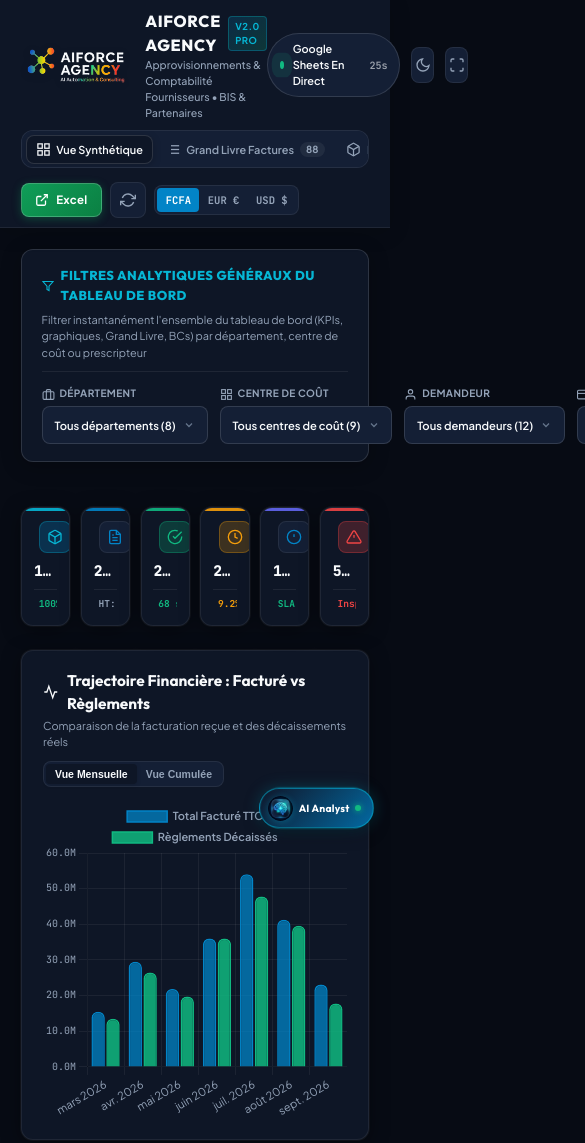
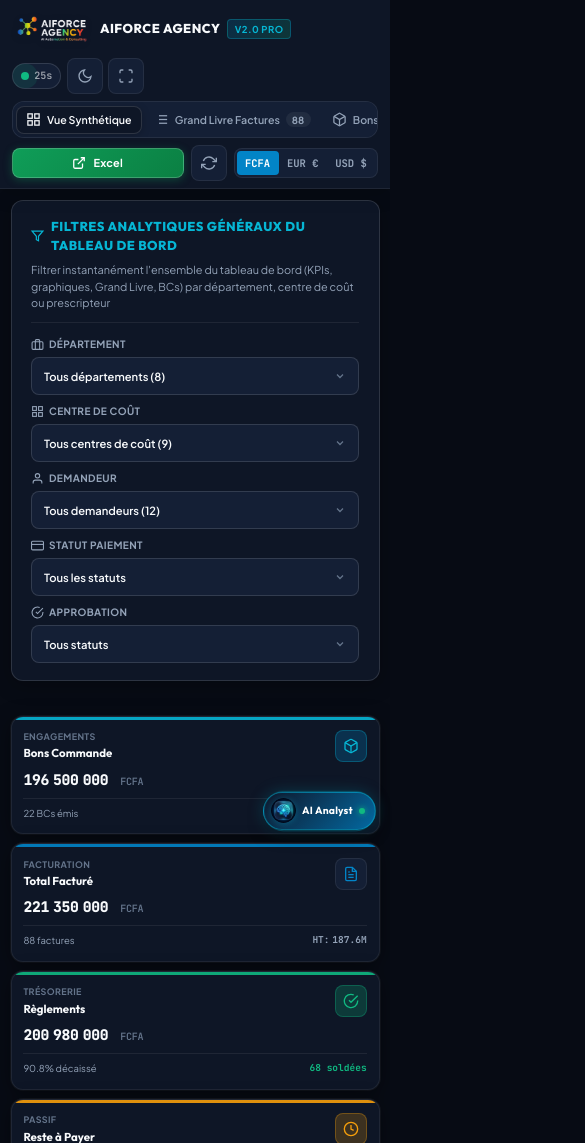
Before and after one commit to calebwils/Intelligent-Dashboard, a website: page index.html in a window 390 px wide. Shown: the top 1143 px of the page, 585 px wide, since content can reach past the window. Drawn offline with nearby package versions, Linux system fonts and the light colour scheme; no server answers.

Commit message:
feat(mobile): implement full mobile responsive design system for smartphones and tablets

```diff
--- a/index.html
+++ b/index.html
@@ -19,7 +19,7 @@
   <meta http-equiv="Expires" content="0">
 
   <!-- Application Stylesheet with cache-busting -->
-  <link rel="stylesheet" href="styles.css?v=2.4.0">
+  <link rel="stylesheet" href="styles.css?v=2.5.0">
 
   <!-- Critical Inlined Filter & KPI Grid Styles (guaranteed immediate styling) -->
   <style>
@@ -63,6 +63,21 @@
       grid-template-columns: repeat(5, 1fr);
       gap: 0.85rem;
       align-items: flex-end;
+    }
+    @media (max-width: 1024px) {
+      .global-filter-controls {
+        grid-template-columns: repeat(3, 1fr);
+      }
+    }
+    @media (max-width: 768px) {
+      .global-filter-controls {
+        grid-template-columns: repeat(2, 1fr);
+      }
+    }
+    @media (max-width: 480px) {
+      .global-filter-controls {
+        grid-template-columns: 1fr;
+      }
     }
     .filter-item {
       display: flex;
@@ -177,11 +192,27 @@
       font-size: 0.85rem;
       margin-left: 0.5rem;
     }
-    /* 6 KPI Cards on 1 Single Row */
+    /* KPI Cards Grid with Responsive Breakpoints */
     .kpi-grid {
       display: grid !important;
-      grid-template-columns: repeat(6, 1fr) !important;
+      grid-template-columns: repeat(6, 1fr);
       gap: 0.75rem !important;
+    }
+    @media (max-width: 1200px) {
+      .kpi-grid {
+        grid-template-columns: repeat(3, 1fr) !important;
+      }
+    }
+    @media (max-width: 768px) {
+      .kpi-grid {
+        grid-template-columns: repeat(2, 1fr) !important;
+        gap: 0.65rem !important;
+      }
+    }
+    @media (max-width: 420px) {
+      .kpi-grid {
+        grid-template-columns: 1fr !important;
+      }
     }
     .kpi-card {
       padding: 0.95rem 0.85rem !important;
--- a/styles.css
+++ b/styles.css
@@ -3020,18 +3020,309 @@ body.is-fullscreen #fullscreenToggleBtn {
   font-size: 1.25rem;
 }
 
-/* Responsive adjustment for Mobile screens */
+/* ==========================================================================
+   MOBILE & RESPONSIVE DESIGN SYSTEM (PHONES, TABLETS & COMPACT SCREENS)
+   ========================================================================== */
+
+/* Universal Anti-Overflow Constraints */
+html, body {
+  max-width: 100vw;
+  overflow-x: hidden;
+}
+
+.app-main, .tab-panel, .global-filter-card, .chart-card {
+  max-width: 100%;
+  min-width: 0;
+  box-sizing: border-box;
+}
+
+.table-responsive, .sheets-scroll-wrapper {
+  width: 100%;
+  max-width: 100%;
+  overflow-x: auto;
+  -webkit-overflow-scrolling: touch;
+  box-sizing: border-box;
+}
+
+/* 1. Medium Tablets & Laptops (max-width: 1024px) */
+@media (max-width: 1024px) {
+  .global-filter-controls {
+    grid-template-columns: repeat(3, 1fr) !important;
+  }
+
+  .kpi-grid {
+    grid-template-columns: repeat(3, 1fr) !important;
+  }
+
+  .charts-row-dual, .charts-row-triple {
+    grid-template-columns: 1fr !important;
+    gap: 1.25rem !important;
+  }
+}
+
+/* 2. Tablets & Mobile Landscape (max-width: 860px) */
+@media (max-width: 860px) {
+  .header-inner {
+    padding: 0.5rem 0.85rem;
+    gap: 0.5rem;
+  }
+
+  .header-top-row {
+    flex-wrap: wrap;
+    gap: 0.5rem;
+  }
+
+  .brand-group {
+    gap: 0.6rem;
+  }
+
+  .brand-logo-img {
+    height: 34px;
+  }
+
+  .brand-title {
+    font-size: 1rem;
+  }
+
+  .brand-sub {
+    font-size: 0.68rem;
+    display: -webkit-box;
+    -webkit-line-clamp: 1;
+    -webkit-box-orient: vertical;
+    overflow: hidden;
+  }
+
+  .header-top-right {
+    gap: 0.4rem;
+  }
+
+  .sync-pill {
+    padding: 0.35rem 0.65rem;
+    font-size: 0.74rem;
+    gap: 0.4rem;
+  }
+
+  .header-nav-row {
+    flex-direction: column;
+    align-items: stretch;
+    gap: 0.5rem;
+  }
+
+  .nav-tabs {
+    width: 100%;
+    max-width: 100%;
+    overflow-x: auto;
+    -webkit-overflow-scrolling: touch;
+    scrollbar-width: none;
+    padding: 0.25rem;
+    display: flex;
+    flex-wrap: nowrap;
+  }
+
+  .nav-tab-btn {
+    flex-shrink: 0;
+    padding: 0.4rem 0.65rem;
+    font-size: 0.76rem;
+  }
+
+  .header-action-tools {
+    width: 100%;
+    justify-content: space-between;
+    gap: 0.5rem;
+  }
+
+  .btn-gsheet-direct {
+    flex: 1;
+    justify-content: center;
+    padding: 0.42rem 0.65rem;
+    font-size: 0.78rem;
+  }
+
+  .currency-picker {
+    flex-shrink: 0;
+  }
+}
+
+/* 3. Smartphones & Mobile Portrait (max-width: 768px) */
+@media (max-width: 768px) {
+  .app-main {
+    padding: 0.75rem;
+    gap: 1rem;
+    max-width: 100vw;
+    overflow-x: hidden;
+  }
+
+  .global-filter-card {
+    padding: 0.85rem 1rem;
+    margin-bottom: 1rem;
+  }
+
+  .global-filter-header {
+    flex-direction: column;
+    align-items: flex-start;
+    gap: 0.25rem;
+  }
+
+  .filter-header-title {
+    font-size: 0.85rem;
+  }
+
+  .filter-header-desc {
+    font-size: 0.72rem;
+  }
+
+  .global-filter-controls {
+    grid-template-columns: repeat(2, 1fr) !important;
+    gap: 0.65rem !important;
+  }
+
+  .kpi-grid {
+    grid-template-columns: repeat(2, 1fr) !important;
+    gap: 0.65rem !important;
+  }
+
+  .kpi-card {
+    padding: 0.85rem 0.75rem !important;
+  }
+
+  .kpi-title {
+    font-size: 0.8rem !important;
+  }
+
+  .kpi-val {
+    font-size: 1.2rem !important;
+  }
+
+  .kpi-footer {
+    font-size: 0.65rem !important;
+  }
+
+  .chart-card {
+    padding: 1rem 0.85rem;
+    gap: 0.75rem;
+  }
+
+  .chart-card-header {
+    flex-direction: column;
+    align-items: flex-start;
+    gap: 0.5rem;
+  }
+
+  .section-title {
+    font-size: 0.92rem;
+  }
+
+  .section-subtitle {
+    font-size: 0.72rem;
+  }
+
+  .chart-toggle-group {
+    width: 100%;
+    display: flex;
+  }
+
+  .chart-toggle-btn {
+    flex: 1;
+    text-align: center;
+    padding: 0.35rem 0.5rem;
+    font-size: 0.72rem;
+  }
+
+  .chart-canvas-wrap {
+    height: 240px !important;
+    max-height: 260px;
+    width: 100%;
+  }
+
+  .table-responsive {
+    margin: 0 -0.25rem;
+  }
+
+  .ledger-table th, .ledger-table td {
+    padding: 0.6rem 0.75rem;
+    font-size: 0.75rem;
+  }
+
+  .process-steps-track {
+    grid-template-columns: 1fr !important;
+    gap: 0.75rem !important;
+  }
+}
+
+/* 4. Compact Smartphones (max-width: 480px) */
+@media (max-width: 480px) {
+  .global-filter-controls {
+    grid-template-columns: 1fr !important;
+  }
+
+  .kpi-grid {
+    grid-template-columns: 1fr !important;
+    gap: 0.55rem !important;
+  }
+
+  .brand-sub {
+    display: none;
+  }
+
+  #headerSyncText {
+    display: none;
+  }
+
+  .sync-pill {
+    padding: 0.35rem 0.55rem;
+  }
+
+  .brand-title {
+    font-size: 0.92rem;
+  }
+
+  .brand-logo-img {
+    height: 28px;
+  }
+}
+
+/* 5. Mobile AI Chatbot & Floating Widget (max-width: 640px) */
 @media (max-width: 640px) {
   .ai-chatbot-window {
-    width: calc(100vw - 20px);
-    height: calc(100vh - 80px);
-    right: 10px;
-    bottom: 74px;
-    border-radius: 12px;
-  }
+    width: calc(100vw - 16px) !important;
+    height: calc(100vh - 85px) !important;
+    max-height: calc(100vh - 85px) !important;
+    left: 8px !important;
+    right: 8px !important;
+    bottom: 72px !important;
+    border-radius: 14px !important;
+  }
+
   .ai-floating-trigger {
-    bottom: 16px;
-    right: 16px;
-    padding: 0.45rem 0.85rem 0.45rem 0.55rem;
-  }
-}
+    bottom: 14px !important;
+    right: 14px !important;
+    padding: 0.4rem 0.75rem 0.4rem 0.5rem !important;
+  }
+
+  .ai-chat-header {
+    padding: 0.75rem 0.85rem !important;
+  }
+
+  .ai-header-titles .ai-title {
+    font-size: 0.88rem !important;
+  }
+
+  .ai-chat-messages {
+    padding: 0.85rem !important;
+    gap: 0.75rem !important;
+  }
+
+  .ai-message {
+    max-width: 94% !important;
+    font-size: 0.82rem !important;
+  }
+
+  .ai-chat-footer {
+    padding: 0.65rem 0.85rem 0.85rem !important;
+  }
+
+  .ai-settings-dialog {
+    max-width: calc(100vw - 24px) !important;
+    margin: auto 12px !important;
+  }
+}
```
